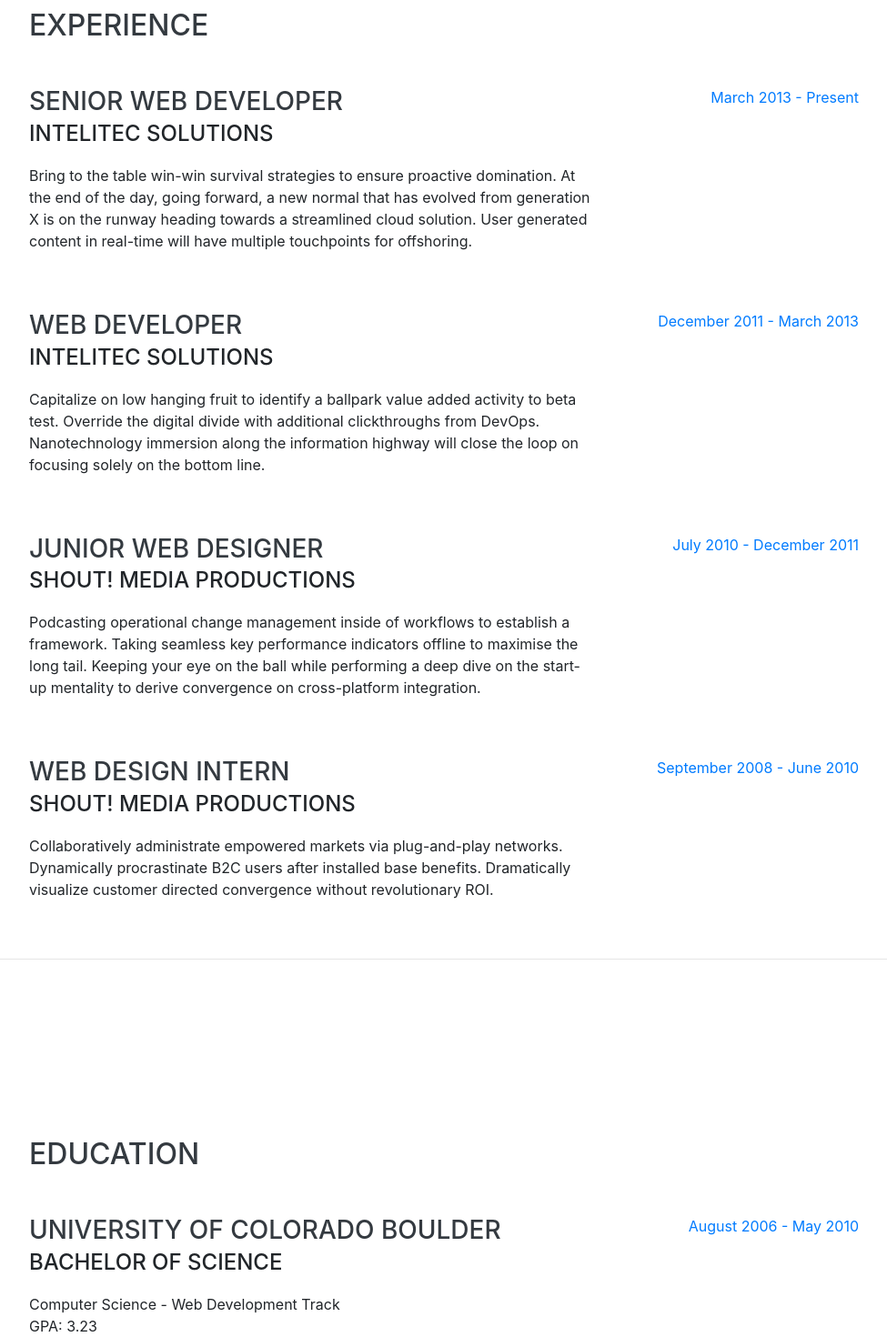
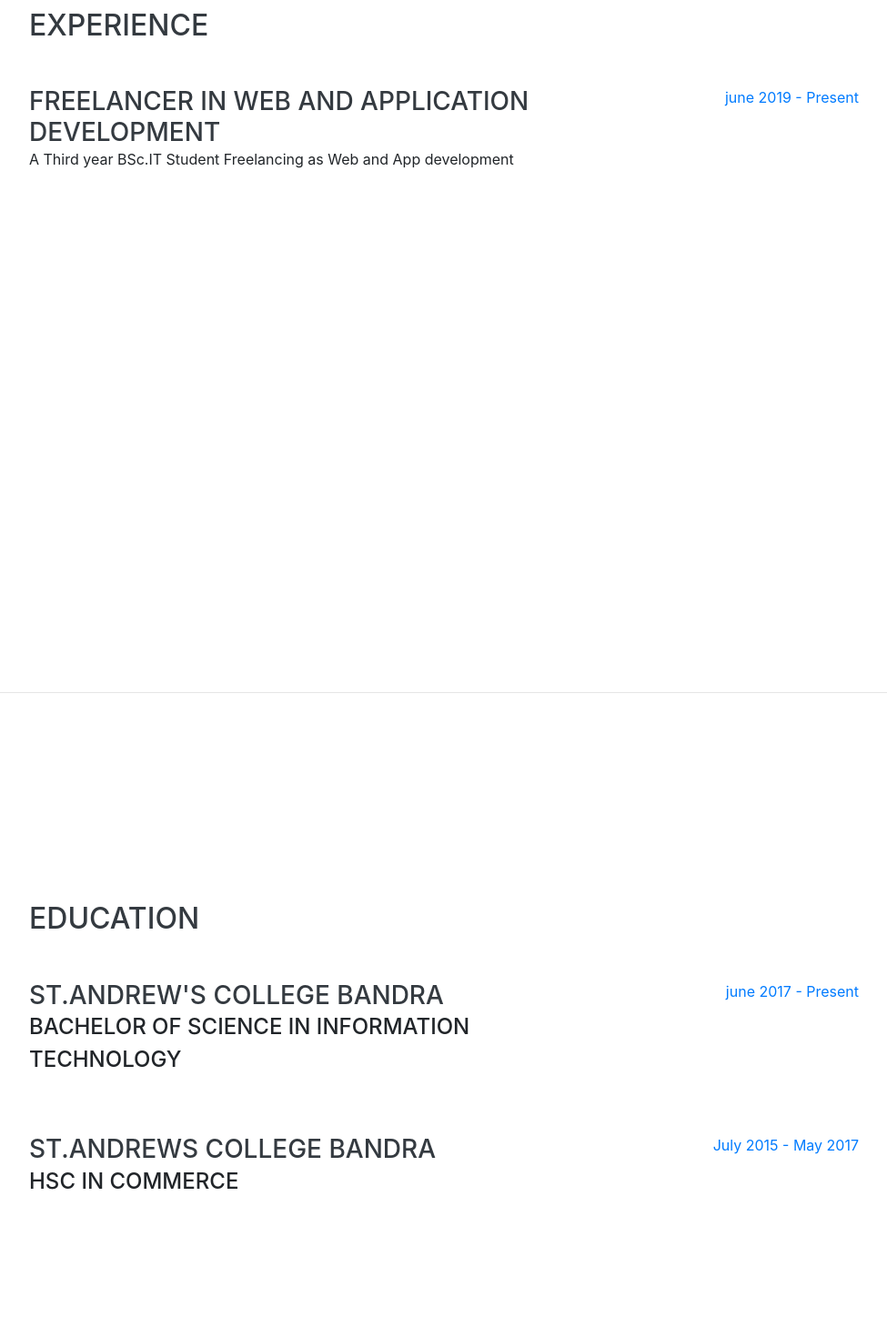
Before and after one commit to amanbaid99/AmanBaidPortfolio, an Angular app: page / in a window 1280 px wide. Shown: the part 840-2310 px from the top of the page at 91% size, without its empty margins (288-1263 px from the left). Built offline with nearby package versions, Linux system fonts and the light colour scheme.

Commit message:
website info changes

```diff
--- a/package.json
+++ b/package.json
@@ -26,12 +26,12 @@
   },
   "devDependencies": {
     "@angular-devkit/build-angular": "~0.901.0",
-    "@angular/cli": "~9.1.0",
+    "@angular/cli": "^9.1.0",
     "@angular/compiler-cli": "~9.1.0",
     "@angular/language-service": "~9.1.0",
-    "@types/node": "^12.11.1",
     "@types/jasmine": "~3.5.0",
     "@types/jasminewd2": "~2.0.3",
+    "@types/node": "^12.11.1",
     "codelyzer": "^5.1.2",
     "jasmine-core": "~3.5.0",
     "jasmine-spec-reporter": "~4.2.1",
--- a/src/app/app.component.html
+++ b/src/app/app.component.html
@@ -13,7 +13,7 @@
   <div class="collapse navbar-collapse" id="navbarSupportedContent">
     <ul class="navbar-nav">
       <li class="nav-item">
-        <a class="nav-link js-scroll-trigger active" href="#about">About</a>~
+        <a class="nav-link js-scroll-trigger active" href="#about">About</a>
       </li>
       <li class="nav-item">
         <a class="nav-link js-scroll-trigger" href="#experience">Experience</a>
@@ -27,9 +27,7 @@
       <li class="nav-item">
         <a class="nav-link js-scroll-trigger" href="#interests">Interests</a>
       </li>
-      <li class="nav-item">
-        <a class="nav-link js-scroll-trigger" href="#awards">Awards</a>
-      </li>
+
     </ul>
   </div>
 </nav>
@@ -75,47 +73,14 @@
 
       <div class="resume-item d-flex flex-column flex-md-row justify-content-between mb-5">
         <div class="resume-content">
-          <h3 class="mb-0">Senior Web Developer</h3>
-          <div class="subheading mb-3">Intelitec Solutions</div>
-          <p>Bring to the table win-win survival strategies to ensure proactive domination. At the end of the day, going forward, a new normal that has evolved from generation X is on the runway heading towards a streamlined cloud solution. User generated content in real-time will have multiple touchpoints for offshoring.</p>
+          <h3 class="mb-0">Freelancer in Web and Application Development</h3>
+           <p>A Third  year BSc.IT Student Freelancing as Web and App development </p>
         </div>
         <div class="resume-date text-md-right">
-          <span class="text-primary">March 2013 - Present</span>
+          <span class="text-primary">june 2019 - Present</span>
         </div>
       </div>
 
-      <div class="resume-item d-flex flex-column flex-md-row justify-content-between mb-5">
-        <div class="resume-content">
-          <h3 class="mb-0">Web Developer</h3>
-          <div class="subheading mb-3">Intelitec Solutions</div>
-          <p>Capitalize on low hanging fruit to identify a ballpark value added activity to beta test. Override the digital divide with additional clickthroughs from DevOps. Nanotechnology immersion along the information highway will close the loop on focusing solely on the bottom line.</p>
-        </div>
-        <div class="resume-date text-md-right">
-          <span class="text-primary">December 2011 - March 2013</span>
-        </div>
-      </div>
-
-      <div class="resume-item d-flex flex-column flex-md-row justify-content-between mb-5">
-        <div class="resume-content">
-          <h3 class="mb-0">Junior Web Designer</h3>
-          <div class="subheading mb-3">Shout! Media Productions</div>
-          <p>Podcasting operational change management inside of workflows to establish a framework. Taking seamless key performance indicators offline to maximise the long tail. Keeping your eye on the ball while performing a deep dive on the start-up mentality to derive convergence on cross-platform integration.</p>
-        </div>
-        <div class="resume-date text-md-right">
-          <span class="text-primary">July 2010 - December 2011</span>
-        </div>
-      </div>
-
-      <div class="resume-item d-flex flex-column flex-md-row justify-content-between">
-        <div class="resume-content">
-          <h3 class="mb-0">Web Design Intern</h3>
-          <div class="subheading mb-3">Shout! Media Productions</div>
-          <p>Collaboratively administrate empowered markets via plug-and-play networks. Dynamically procrastinate B2C users after installed base benefits. Dramatically visualize customer directed convergence without revolutionary ROI.</p>
-        </div>
-        <div class="resume-date text-md-right">
-          <span class="text-primary">September 2008 - June 2010</span>
-        </div>
-      </div>
 
     </div>
 
@@ -129,24 +94,23 @@
 
       <div class="resume-item d-flex flex-column flex-md-row justify-content-between mb-5">
         <div class="resume-content">
-          <h3 class="mb-0">University of Colorado Boulder</h3>
-          <div class="subheading mb-3">Bachelor of Science</div>
-          <div>Computer Science - Web Development Track</div>
-          <p>GPA: 3.23</p>
+          <h3 class="mb-0">St.Andrew'S College Bandra</h3>
+          <div class="subheading mb-3">Bachelor of Science in Information Technology</div>
+
         </div>
         <div class="resume-date text-md-right">
-          <span class="text-primary">August 2006 - May 2010</span>
+          <span class="text-primary">june 2017 - Present</span>
         </div>
       </div>
 
       <div class="resume-item d-flex flex-column flex-md-row justify-content-between">
         <div class="resume-content">
-          <h3 class="mb-0">James Buchanan High School</h3>
-          <div class="subheading mb-3">Technology Magnet Program</div>
-          <p>GPA: 3.56</p>
+          <h3 class="mb-0">St.Andrews College Bandra</h3>
+          <div class="subheading mb-3">HSC in Commerce</div>
+
         </div>
         <div class="resume-date text-md-right">
-          <span class="text-primary">August 2002 - May 2006</span>
+          <span class="text-primary">July 2015 - May 2017</span>
         </div>
       </div>
 
@@ -173,27 +137,24 @@
         <li class="list-inline-item">
           <i class="fab fa-angular"></i>
         </li>
-        <li class="list-inline-item">
-          <i class="fab fa-react"></i>
-        </li>
+
         <li class="list-inline-item">
           <i class="fab fa-node-js"></i>
         </li>
         <li class="list-inline-item">
-          <i class="fab fa-sass"></i>
+          <i class="fab fa-java"></i>
         </li>
         <li class="list-inline-item">
-          <i class="fab fa-less"></i>
+          <i class="fab fa-python"></i>
         </li>
+        <li class="list-inline-item">
+          <i class="fab fa-c++"></i>
+        </li>
+
         <li class="list-inline-item">
           <i class="fab fa-wordpress"></i>
         </li>
-        <li class="list-inline-item">
-          <i class="fab fa-gulp"></i>
-        </li>
-        <li class="list-inline-item">
-          <i class="fab fa-grunt"></i>
-        </li>
+
         <li class="list-inline-item">
           <i class="fab fa-npm"></i>
         </li>
@@ -222,46 +183,13 @@
   <section class="resume-section p-3 p-lg-5 d-flex align-items-center" id="interests">
     <div class="w-100">
       <h2 class="mb-5">Interests</h2>
-      <p>Apart from being a web developer, I enjoy most of my time being outdoors. In the winter, I am an avid skier and novice ice climber. During the warmer months here in Colorado, I enjoy mountain biking, free climbing, and kayaking.</p>
-      <p class="mb-0">When forced indoors, I follow a number of sci-fi and fantasy genre movies and television shows, I am an aspiring chef, and I spend a large amount of my free time exploring the latest technology advancements in the front-end web development world.</p>
+      <p>Apart from being a web developer, I enjoy most of my time Reading,playing Guitar.I also like exploring and leaarning new Things,i like Breaking down things and getting a good understanding of them. </p>
+      <p class="mb-0">When forced indoors, I follow a number of sci-fi and fantasy genre movies and television shows,  I spend a large amount of my free time exploring the latest technology advancements in the front-end web development world.</p>
     </div>
   </section>
 
   <hr class="m-0">
 
-  <section class="resume-section p-3 p-lg-5 d-flex align-items-center" id="awards">
-    <div class="w-100">
-      <h2 class="mb-5">Awards &amp; Certifications</h2>
-      <ul class="fa-ul mb-0">
-        <li>
-          <i class="fa-li fa fa-trophy text-warning"></i>
-          Google Analytics Certified Developer</li>
-        <li>
-          <i class="fa-li fa fa-trophy text-warning"></i>
-          Mobile Web Specialist - Google Certification</li>
-        <li>
-          <i class="fa-li fa fa-trophy text-warning"></i>
-          1<sup>st</sup>
-          Place - University of Colorado Boulder - Emerging Tech Competition 2009</li>
-        <li>
-          <i class="fa-li fa fa-trophy text-warning"></i>
-          1<sup>st</sup>
-          Place - University of Colorado Boulder - Adobe Creative Jam 2008 (UI Design Category)</li>
-        <li>
-          <i class="fa-li fa fa-trophy text-warning"></i>
-          2<sup>nd</sup>
-          Place - University of Colorado Boulder - Emerging Tech Competition 2008</li>
-        <li>
-          <i class="fa-li fa fa-trophy text-warning"></i>
-          1<sup>st</sup>
-          Place - James Buchanan High School - Hackathon 2006</li>
-        <li>
-          <i class="fa-li fa fa-trophy text-warning"></i>
-          3<sup>rd</sup>
-          Place - James Buchanan High School - Hackathon 2005</li>
-      </ul>
-    </div>
-  </section>
 
 </div>
 <!-- resume Section ends -->
```
Also changed, not shown: 1 other file (tests, documents, lock files or other folders).
